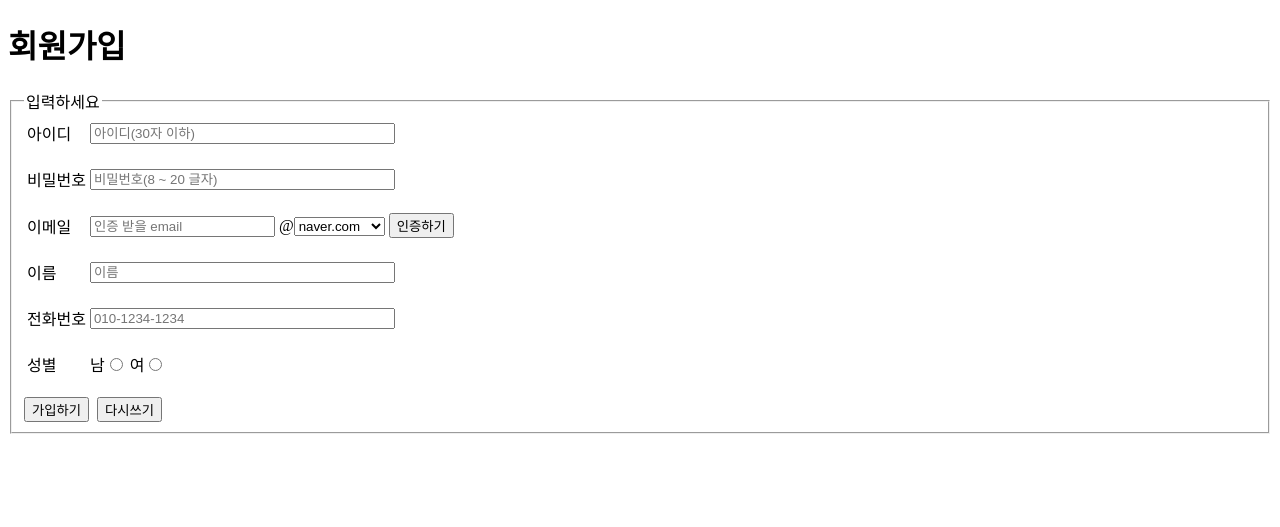
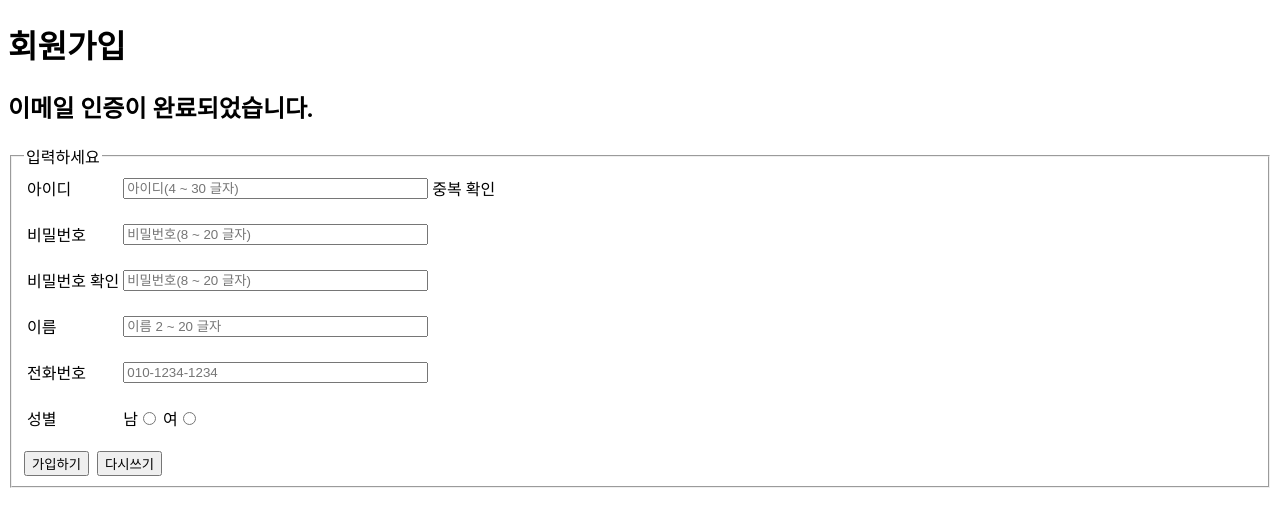
Before and after one commit to jun108059/Membership-System, a PHP site: the page made by membership/MVC/App/Views/Membership/signUp.php in a window 1280 px wide. Shown: the top 527 px of the page. Run offline with PHP 8.4, Linux system fonts and the light colour scheme; the template is opened without the code that fills it, so the values that code supplies are empty; some libraries are stand-ins or nearby versions.

Commit message:
[Update]✨회원가입 form - JavaScript 유효성&중복 검사추가
javascript로 유효성&중복 검사 체크

```diff
--- a/membership/MVC/App/Views/Membership/signUp.php
+++ b/membership/MVC/App/Views/Membership/signUp.php
@@ -3,18 +3,23 @@
 <head>
     <meta charset="utf-8"/>
     <title>회원가입 페이지</title>
+    <script type="text/javascript" src="https://code.jquery.com/jquery-3.2.0.min.js" ></script>
+    <script type="text/javascript" src="checkSignUpForm.js"></script>
 </head>
 <body>
 <form method="post">
     <h1>회원가입</h1>
-
+    <input type="hidden" name="email" id="email" value="<?php echo($mail)?>">
+    <h2><?php echo htmlspecialchars($mail);?> 이메일 인증이 완료되었습니다.</h2>
     <fieldset>
         <legend>입력하세요</legend>
         <table>
             <tr>
                 <td>아이디<br><br></td>
-                <td><input type="text" size="35" name="id" placeholder="아이디(30자 이하)"
-                           maxlength="30" required pattern="[a-zA-Z].+[0-9]"><br><br></td>
+                <td><input type="text" size="35" name="id" placeholder="아이디(4 ~ 30 글자)"
+                           maxlength="30" required><br><br></td>
+                <td><div class ="checkSignUpForm">중복 확인</div><br></td>
+                <div class="memberIdComment comment"></div>
             </tr>
             <tr>
                 <td>비밀번호<br><br></td>
@@ -22,26 +27,21 @@
                            maxlength="20" required><br><br></td>
             </tr>
             <tr>
-                <td>이메일<br><br></td>
-                <td><input type="text" name="email" maxlength="30" placeholder="인증 받을 email" required>
-                    @<select name="emadress" required>
-                        <option value="naver.com">naver.com</option>
-                        <option value="google.com">google.com</option>
-                    </select>
-                    <input type="submit" value="인증하기" formaction="/Membership/signUpDB"/>
-                    <br><br>
-                </td>
+                <td>비밀번호 확인<br><br></td>
+                <td><input type="password" size="35" name="password2" placeholder="비밀번호(8 ~ 20 글자)"
+                           maxlength="20" class="memberPw" required><br><br></td>
+                <div class="memberPw2Comment comment"></div>
             </tr>
             <tr>
                 <td>이름<br><br></td>
-                <td><input type="text" size="35" name="name" placeholder="이름" required><br><br></td>
+                <td><input type="text" size="35" name="name" placeholder="이름 2 ~ 20 글자"
+                           maxlength="20" class="memberPw2" required><br><br></td>
             </tr>
             <tr>
                 <td>전화번호<br><br></td>
                 <td><input type="text" size="35" name="phone" placeholder="010-1234-1234"
-                           pattern="(010)-\d{4}\-\d{4}"
-                           title="010-1234-1234 형식으로 입력해주세요"
-                           maxlength="13" required><br><br></td>
+                           title="010-1234-1234 형식"
+                           maxlength="15" required><br><br></td>
             </tr>
             <tr>
                 <td>성별<br><br></td>
@@ -50,15 +50,41 @@
 
         </table>
 
+        <div class="formCheck">
+            <input type="hidden" name="idCheck" class="idCheck" />
+            <input type="hidden" name="pw2Check" class="pwCheck2" />
+            <input type="hidden" name="eMailCheck" class="eMailCheck" />
+        </div>
+
         <input type="submit" value="가입하기" formaction="/Membership/signUpDB"/>&nbsp;&nbsp;<input type="reset" value="다시쓰기"/>
 
     </fieldset>
 </form>
+
+
+<!---->
+<!--<script>-->
+<!--    $(document).ready(function(e) {-->
+<!--        $(".check").on("keyup", function(){ //check라는 클래스에 입력을 감지-->
+<!--            var self = $(this);-->
+<!--            var id;-->
+<!---->
+<!--            if(self.attr("mem_user_id") === "id"){-->
+<!--                id = self.val();-->
+<!--            }-->
+<!---->
+<!--            $.post( //post방식으로 id_check.php에 입력한 userid값을 넘깁니다-->
+<!--                "/Membership/checkId",-->
+<!--                { id : id },-->
+<!--                function(data){-->
+<!--                    if(data){ //만약 data값이 전송되면-->
+<!--                        self.parent().parent().find("div").html(data); //div태그를 찾아 html방식으로 data를 뿌려줍니다.-->
+<!--                        self.parent().parent().find("div").css("color", "#F00"); //div 태그를 찾아 css효과로 빨간색을 설정합니다-->
+<!--                    }-->
+<!--                }-->
+<!--            );-->
+<!--        });-->
+<!--    });-->
+<!--</script>-->
 </body>
 </html>
-
-<script>
-    function button1_click() {
-        alert("버튼1을 눌렀다!");
-    }
-</script>
```
